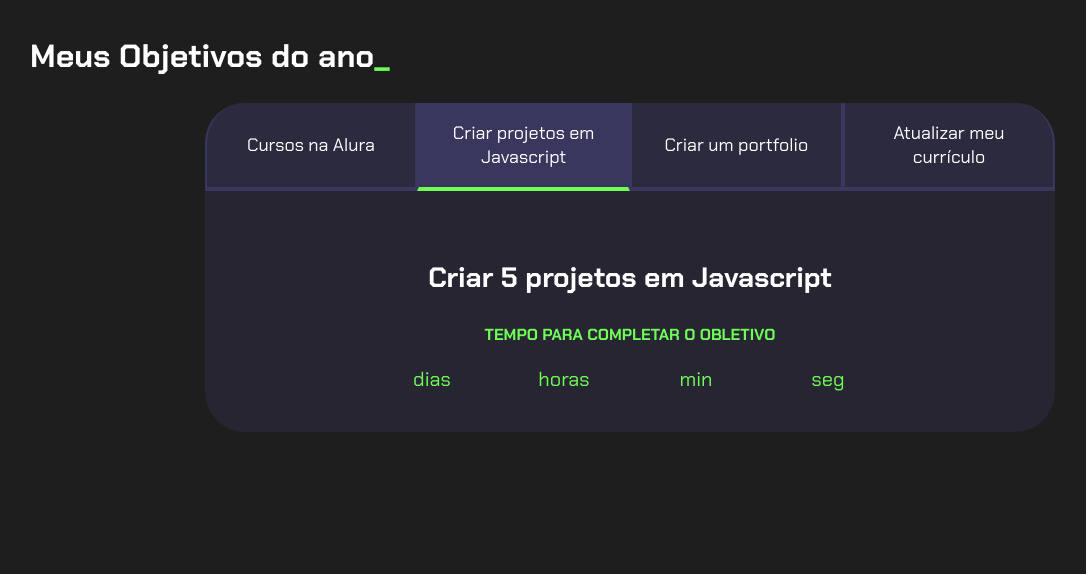
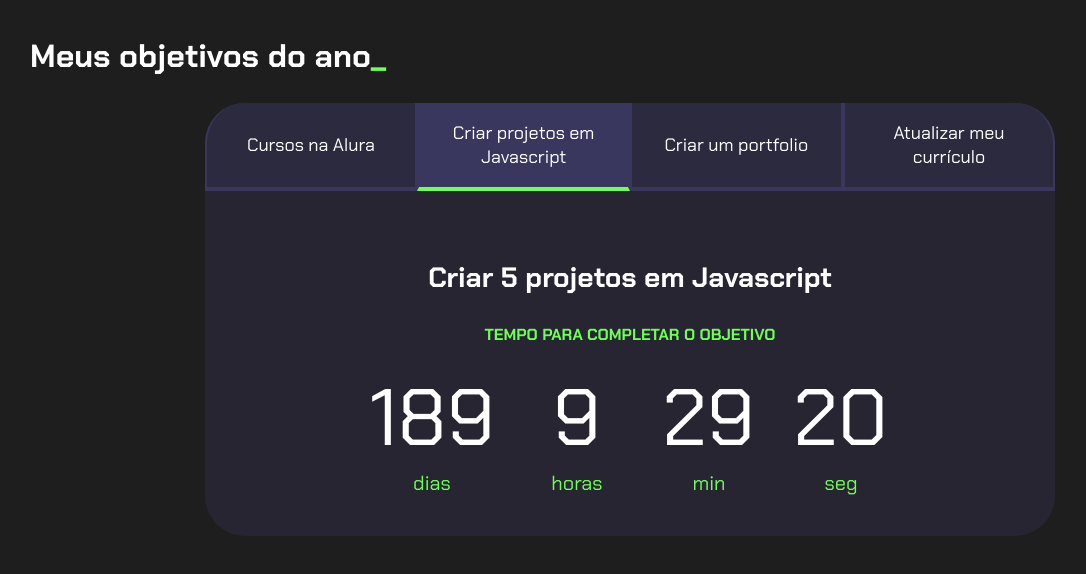
Before and after one commit to baianacarai/projeto-de-vida, a plain HTML site: page index.html in a window 1280 px wide. Both pictures are taken after a click on the button "Criar projetos em Javascript". Shown: the whole page, without its empty margins (10-1096 px from the left). Drawn offline with Linux system fonts and the light colour scheme.

Commit message:
Add files via upload

```diff
--- a/index.html
+++ b/index.html
@@ -10,7 +10,7 @@
 
 <body>
     <section class="conteudo-principal">
-        <h2 class="titulo-principal">Meus Objetivos do ano<span>_</span></h2>
+        <h2 class="titulo-principal">Meus objetivos do ano<span>_</span></h2>
         <div class="conteudo">
         <div class="botoes">
             <button class="botao ativo">Cursos na Alura</button>
@@ -20,12 +20,8 @@
         </div>
         <div class="abas-textos">
             <div class="aba-conteudo ativo">
-                <h3 class="aba-conteudo-titulo-principal">
-                    Estudar 4 cursos na Alura
-                </h3>
-                <h4 class="aba-conteudo-titulo-secundario">
-                    Tempo para completar o objetivo
-                </h4>
+                <h3 class="aba-conteudo-titulo-principal">Estudar 4 cursos na alura</h3>
+                <h4 class="aba-conteudo-titulo-secundario">Tempo para completar o objetivo</h4>
                 <div class="contador">
                     <div class="contador-digito">
                         <p class="contador-digito-numero" id="dias0"></p>
@@ -46,12 +42,8 @@
                 </div>
             </div>
             <div class="aba-conteudo">
-                <h3 class="aba-conteudo-titulo-principal">
-                  Criar 5 projetos em Javascript
-               </h3>
-                <h4 class="aba-conteudo-titulo-secundario">
-                  Tempo para completar o obletivo
-               </h4>
+                <h3 class="aba-conteudo-titulo-principal">Criar 5 projetos em Javascript</h3>
+                <h4 class="aba-conteudo-titulo-secundario">Tempo para completar o objetivo</h4>
                 <div class="contador">
                     <div class="contador-digito">
                         <p class="contador-digito-numero" id="dias1"></p>
@@ -72,12 +64,8 @@
                 </div>
             </div>
             <div class="aba-conteudo">
-                <h3 class="aba-conteudo-titulo-principal">
-                  Criar um portfolio com os meus 3 melhores projetos
-               </h3>
-                <h4 class="aba-conteudo-titulo-secundario">
-                  Tempo para completar o obletivo
-               </h4>
+                <h3 class="aba-conteudo-titulo-principal">Criar um portfolio com os meus 3 melhores projetos</h3>
+                <h4 class="aba-conteudo-titulo-secundario">Tempo para completar o objetivo</h4>
                 <div class="contador">
                     <div class="contador-digito">
                         <p class="contador-digito-numero" id="dias2"></p>
@@ -98,12 +86,8 @@
                 </div>
             </div>
             <div class="aba-conteudo">
-            <h3 class="aba-conteudo-titulo-principal">
-               Atualizar meu currículo com os certificados da Alura
-            </h3>
-            <h4 class="aba-conteudo-titulo-secundario">
-               Tempo para completar o obletivo
-            </h4>
+                <h3 class="aba-conteudo-titulo-principal">Atualizar meu curriculo com os certificados da Alura</h3>
+                <h4 class="aba-conteudo-titulo-secundario">Tempo para completar o objetivo</h4>
                 <div class="contador">
                     <div class="contador-digito">
                         <p class="contador-digito-numero" id="dias3"></p>
--- a/main.js
+++ b/main.js
@@ -1,5 +1,5 @@
 const botoes = document.querySelectorAll(".botao");
-const textos = document.querySelectorAll(".aba-conteudo")
+const textos = document.querySelectorAll(".aba-conteudo");
 
 for(let i=0;i <botoes.length;i++){
     botoes[i].onclick = function(){
@@ -15,13 +15,12 @@ for(let i=0;i <botoes.length;i++){
 }
 
 const contadores = document.querySelectorAll(".contador");
-const tempoObjetivo1 = new Date("2022-10-05T00:00:00");
+const tempoObjetivo1 = new Date("2025-10-05T00:00:00");
 const tempoObjetivo2 = new Date("2025-12-05T00:00:00");
 const tempoObjetivo3 = new Date("2025-12-30T00:00:00");
 const tempoObjetivo4 = new Date("2026-02-01T00:00:00");
 
 const tempos = [tempoObjetivo1,tempoObjetivo2,tempoObjetivo3,tempoObjetivo4];
-
 
 function calculaTempo(tempoObjetivo){
     let tempoAtual = new Date();
@@ -29,24 +28,24 @@ function calculaTempo(tempoObjetivo){
     let segundos = Math.floor(tempoFinal/1000);
     let minutos = Math.floor(segundos/60);
     let horas = Math.floor(minutos/60);
-    let dias = Math.floor(horas/20);
+    let dias = Math.floor(horas/24);
 
     segundos %= 60;
     minutos %= 60;
     horas %= 24;
     if (tempoFinal > 0){
         return [dias,horas,minutos,segundos];
-    } else {
+    } else {document.getElementById("seg0").textContent = calculaTempo(tempos[0])[3];
         return [0,0,0,0];
     }
 }
 
 function atualizaCronometro(){
     for (let i=0; i<contadores.length;i++){
-    document.getElementsById("dias"+i).textContent = calculaTempo(tempos[i])[0];
-    document.getElementById("horas"+i).textContent = calculaTempo(tempos[i])[1];
-    document.getElementById("min"+i).textContent = calculaTempo(tempos[i])[2];
-    document.getElementById("seg"+i).textContent = calculaTempo(tempos[i])[3];
+        document.getElementById("dias"+i).textContent = calculaTempo(tempos[i])[0];
+        document.getElementById("horas"+i).textContent = calculaTempo(tempos[i])[1];
+        document.getElementById("min"+i).textContent = calculaTempo(tempos[i])[2];
+        document.getElementById("seg"+i).textContent = calculaTempo(tempos[i])[3];
     }
 }
 
```
Lines whose indentation alone changed are shown as unchanged.
